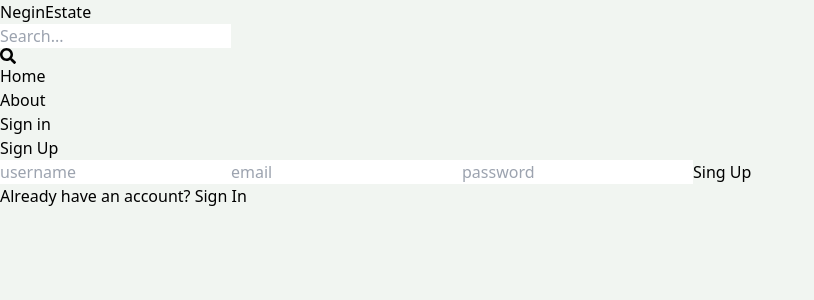
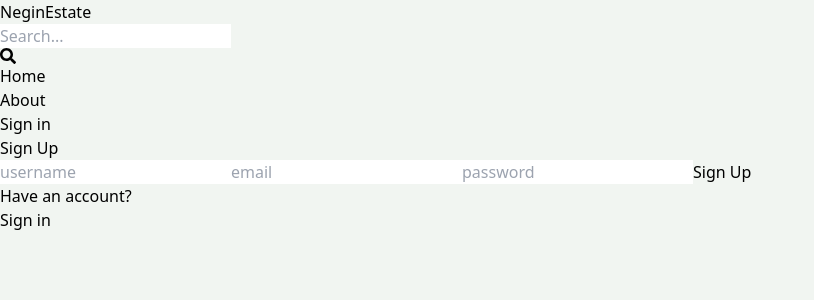
Before and after one commit to nejan7/mern-estate, a React (Vite) app in the folder client/: page /sign-up in a window 1280 px wide. Shown: the top 300 px of the page, without its empty margins (0-814 px from the left). Built offline with nearby package versions, Linux system fonts and the light colour scheme.

Commit message:
complete sign up page functionality

```diff
--- a/client/src/pages/SignUp.jsx
+++ b/client/src/pages/SignUp.jsx
@@ -1,42 +1,86 @@
-import { Link } from "react-router-dom";
+import { useState } from "react";
+import { Link, useNavigate } from "react-router-dom";
+
 export default function SignUp() {
+  const [formData, setFormData] = useState({});
+  const [error, setError] = useState(null);
+  const [loading, setLoading] = useState(false);
+  const navigate = useNavigate();
+
+  const handleChange = (e) => {
+    setFormData({
+      ...formData,
+      [e.target.id]: e.target.value,
+    });
+  };
+  const handleSubmit = async (e) => {
+    //جلوگیری از رفرش پیج
+    e.preventDefault();
+    try {
+      setLoading(true);
+      const res = await fetch('/api/auth/signup', {
+        method: 'POST',
+        headers: {
+          //send as string for security
+          'Content-Type': 'application/json',
+        },
+        body: JSON.stringify(formData),
+      });
+      const data = await res.json();
+      console.log(data);
+      if (data.success === false) {
+        setLoading(false);
+        setError(data.message);
+        return;
+      }
+      setLoading(false);
+      setError(null);
+      navigate('/sign-in');
+    } catch (error) {
+      setLoading(false);
+      setError(error.message);
+    }
+  };
   return (
-    <div className="p-3 max-w-lg mx-auto">
-      <h1 className="text-3xl text-center font-semibold my-7">Sign Up</h1>
-      <form action="" className="flex flex-col gap-4 ">
+    <div className='p-3 max-w-lg mx-auto'>
+      <h1 className='text-3xl text-center font-semibold my-7'>Sign Up</h1>
+      <form onSubmit={handleSubmit} className='flex flex-col gap-4'>
         <input
-          type="text"
-          placeholder="username"
-          className="border p-3 rounded-lg"
-          id="username"
+          type='text'
+          placeholder='username'
+          className='border p-3 rounded-lg'
+          id='username'
+          onChange={handleChange}
         />
         <input
-          type="email"
-          placeholder="email"
-          className="border p-3 rounded-lg"
-          id="email"
+          type='email'
+          placeholder='email'
+          className='border p-3 rounded-lg'
+          id='email'
+          onChange={handleChange}
         />
         <input
-          type="password"
-          placeholder="password"
-          className="border p-3 rounded-lg"
-          id="password"
+          type='password'
+          placeholder='password'
+          className='border p-3 rounded-lg'
+          id='password'
+          onChange={handleChange}
         />
+
         <button
-          className="bg-slate-700 text-white p-3 rounded-lg uppercase hover:opacity-95
-        disabled:opacity-80"
+          disabled={loading}
+          className='bg-slate-700 text-white p-3 rounded-lg uppercase hover:opacity-95 disabled:opacity-80'
         >
-          Sing Up
+          {loading ? 'Loading...' : 'Sign Up'}
         </button>
       </form>
-      <div className="flex gap-2 mt-5 ml-1" >
-        <p >
-          Already have an account?
-          <Link to={"/Sign-in"}>
-          <span className="text-blue-700"> Sign In</span>
-          </Link>
-        </p>
+      <div className='flex gap-2 mt-5'>
+        <p>Have an account?</p>
+        <Link to={'/sign-in'}>
+          <span className='text-blue-700'>Sign in</span>
+        </Link>
       </div>
+      {error && <p className='text-red-500 mt-5'>{error}</p>}
     </div>
-  );
-}
+     );
+    }
--- a/client/vite.config.js
+++ b/client/vite.config.js
@@ -1,7 +1,16 @@
-import { defineConfig } from 'vite'
-import react from '@vitejs/plugin-react-swc'
+import { defineConfig } from 'vite';
+import react from '@vitejs/plugin-react-swc';
 
 // https://vitejs.dev/config/
 export default defineConfig({
+  server: {
+    proxy: {
+      '/api': {
+        target: 'http://localhost:3000',
+        secure: false,
+      },
+    },
+  },
+
   plugins: [react()],
-})
+});
```
Also changed, not shown: 1 other file (tests, documents, lock files or other folders).
